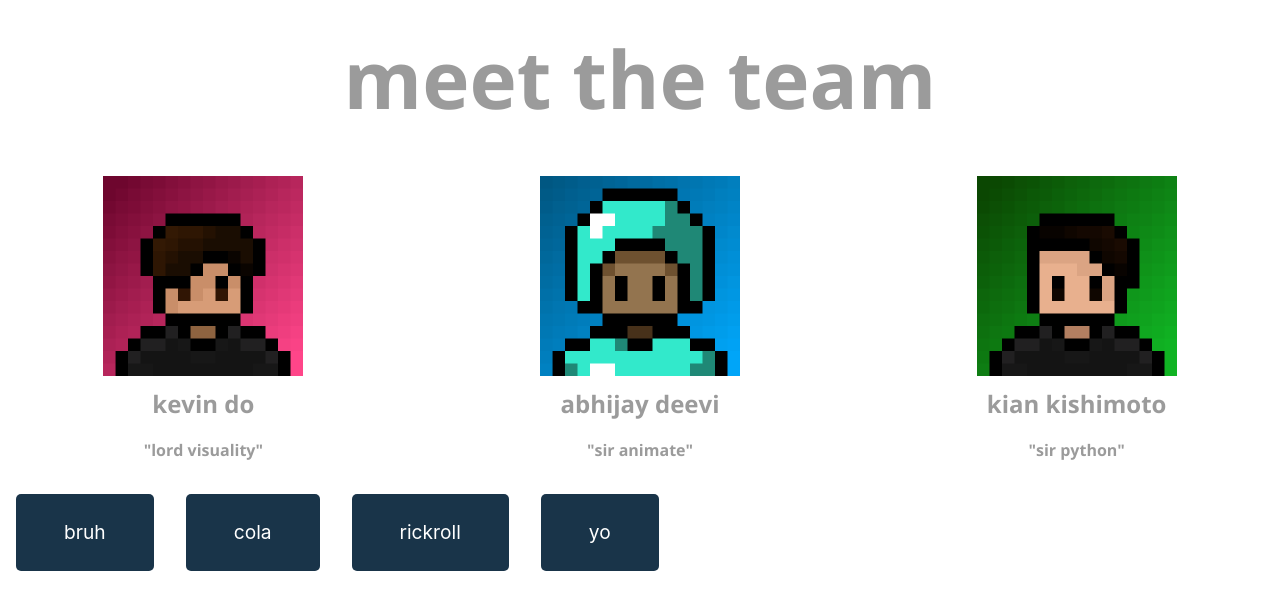
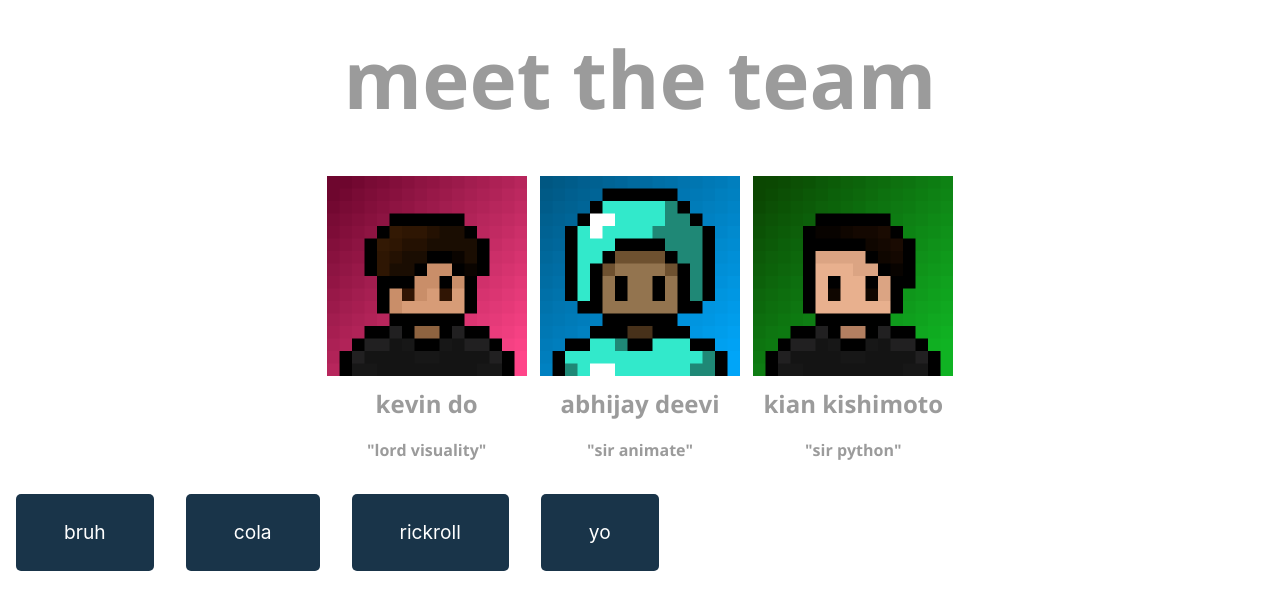
Before and after one commit to kevin-dough/p5slackbots, a Flask app: page /about in a window 1280 px wide. Shown: the part 80-690 px from the top of the page. Run offline with Flask 2, Linux system fonts and the light colour scheme; some libraries are stand-ins or nearby versions.

Commit message:
image spacing

```diff
--- a/templates/about.html
+++ b/templates/about.html
@@ -2,7 +2,7 @@
 
 {% block about %}
 <h1 class="aboutTitle">meet the team</h1>
-<div class="row justify-content-around" style="margin-top:50px">
+<center><div class="row justify-content-around" style="width:50%;margin-top:50px">
 {% for data in groupdatalist: %}
 {% set name = data["name"] %}
 {% set firstname = data["firstname"] %}
@@ -17,6 +17,6 @@
 </div>
 
 {% endfor %}
-</div>
+</div></center>
 
 {% endblock %}
```
